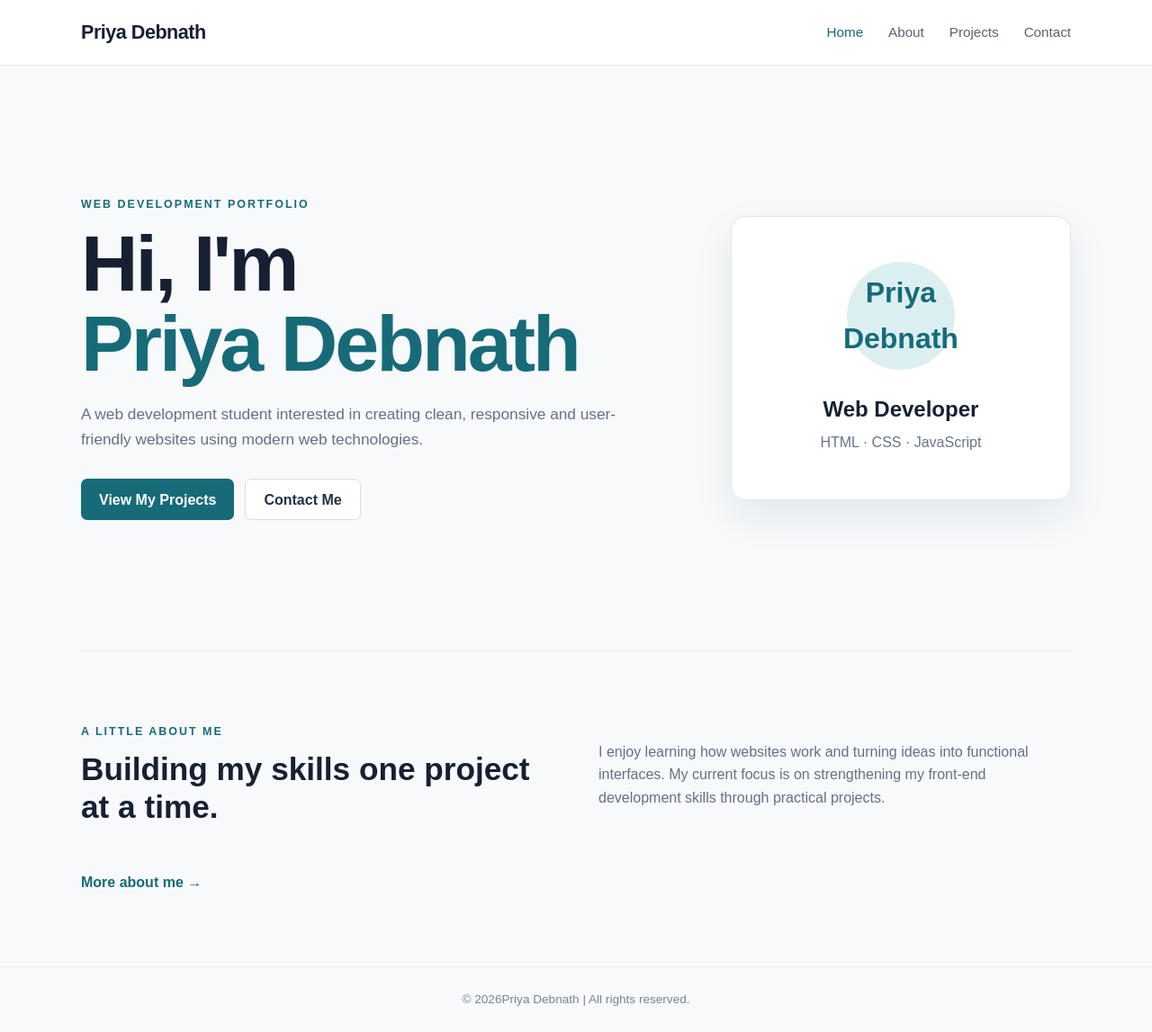
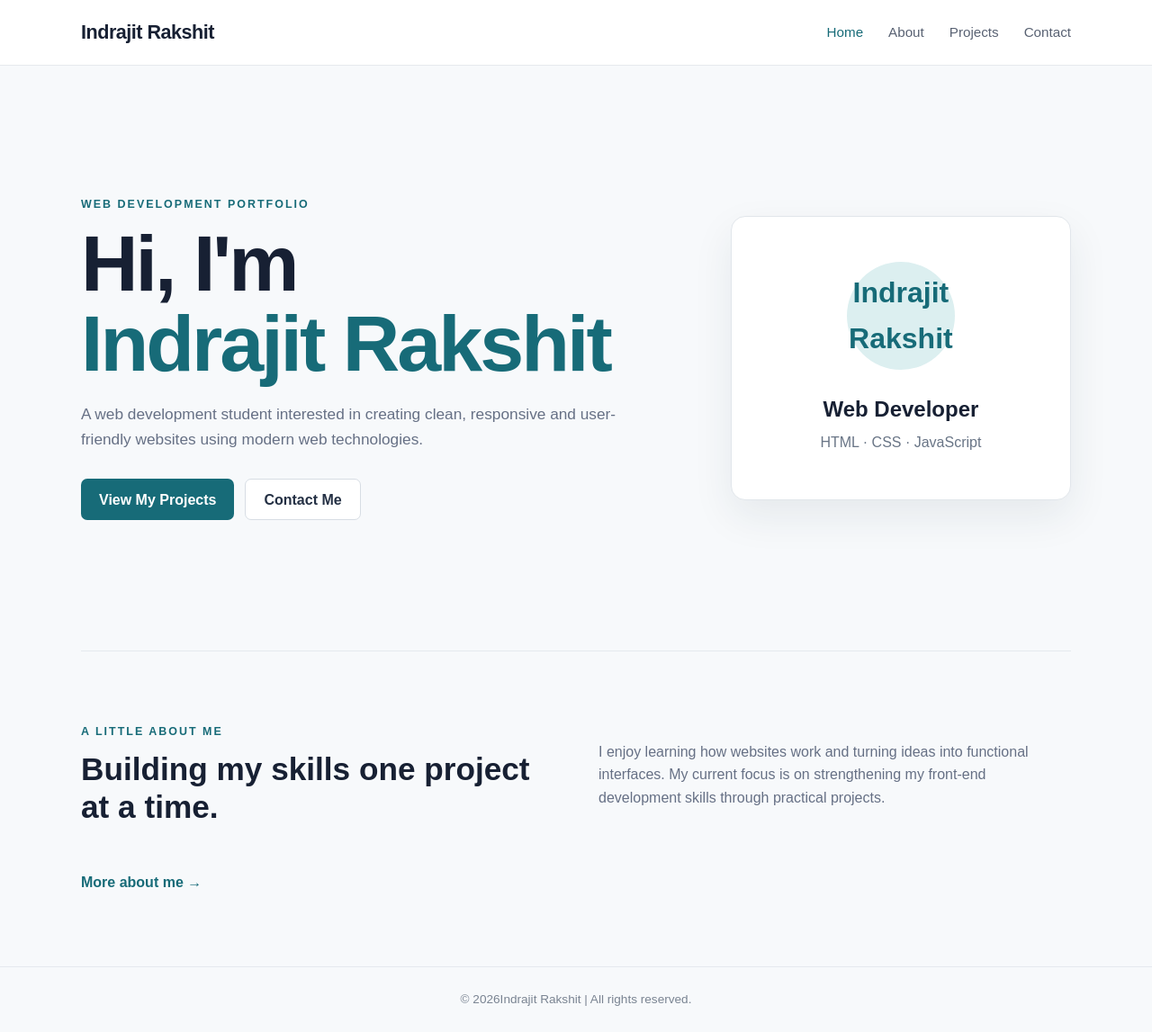
Before and after one commit to surjo2005/Apex-Planet-Internship, a plain HTML site: page Task 4/Portfolio/index.html in a window 1280 px wide. Shown: the whole page at 90% size. Drawn offline with Linux system fonts and the light colour scheme.

Commit message:
Modified the changes

```diff
--- a/Task 4/Portfolio/index.html
+++ b/Task 4/Portfolio/index.html
@@ -3,13 +3,13 @@
 <head>
     <meta charset="UTF-8">
     <meta name="viewport" content="width=device-width, initial-scale=1.0">
-    <title>Priya Debnath | Portfolio</title>
+    <title>Indrajit Rakshit | Portfolio</title>
     <link rel="stylesheet" href="style.css">
 </head>
 <body>
     <header class="site-header">
         <nav class="navbar">
-            <a href="index.html" class="logo">Priya Debnath</a>
+            <a href="index.html" class="logo">Indrajit Rakshit</a>
             <button class="menu-button" id="menuButton" aria-label="Open navigation menu">☰</button>
             <div class="nav-links" id="navLinks">
                 <a href="index.html" class="active">Home</a>
@@ -23,7 +23,7 @@
         <section class="hero">
             <div class="hero-content">
                 <p class="eyebrow">WEB DEVELOPMENT PORTFOLIO</p>
-                <h1>Hi, I'm<span>Priya Debnath</span></h1>
+                <h1>Hi, I'm<span>Indrajit Rakshit</span></h1>
                 <p class="hero-description">A web development student interested in creating clean, responsive and user-friendly
                     websites using modern web technologies.</p>
                 <div class="hero-buttons">
@@ -32,7 +32,7 @@
                 </div>
             </div>
             <div class="hero-card">
-                <div class="profile-circle">Priya Debnath</div>
+                <div class="profile-circle">Indrajit Rakshit</div>
                 <h2>Web Developer</h2>
                 <p>HTML · CSS · JavaScript</p>
             </div>
@@ -48,7 +48,7 @@
         </section>
     </main>
     <footer class="site-footer">
-        <p>© <span id="year"></span>Priya Debnath | All rights reserved.</p>
+        <p>© <span id="year"></span>Indrajit Rakshit | All rights reserved.</p>
     </footer>
     <script src="script.js"></script>
 </body>
```
Also changed, not shown: Task 4/Portfolio/about.html (+5 -5 lines), Task 4/Portfolio/contact.html (+5 -5 lines), Task 4/Portfolio/projects.html (+3 -3 lines).
